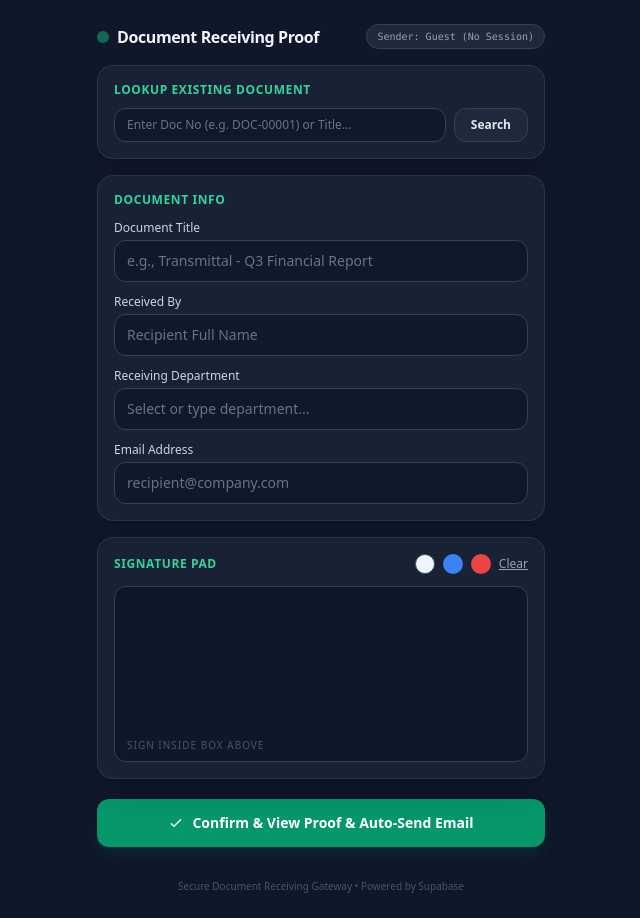
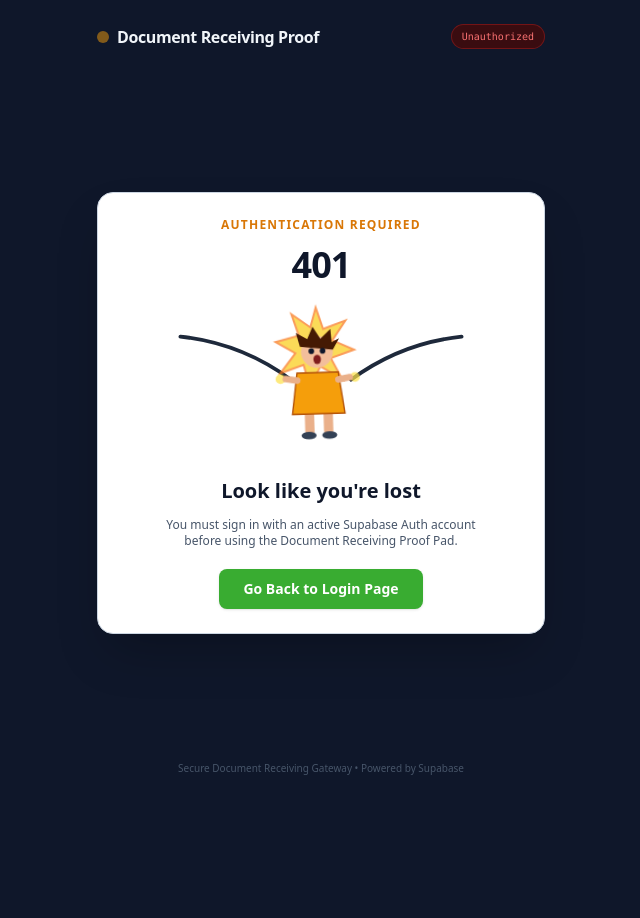
Before and after one commit to alfriephmc-lang/sigpad, a plain HTML site: page signpad.html in a window 1280 px wide. Shown: the whole page, without its empty margins (319-959 px from the left). After the commit the page ends 800 px from the top, so only its background shows below. Drawn offline with nearby package versions, Linux system fonts and the light colour scheme.

Commit message:
Update signpad.html

```diff
--- a/signpad.html
+++ b/signpad.html
@@ -24,6 +24,31 @@
     canvas {
       touch-action: none;
     }
+
+    /* Caveman electric shock animation */
+    @keyframes cavemanShock {
+      0%, 100% { transform: translate(0, 0) rotate(0deg); }
+      15% { transform: translate(-4px, -2px) rotate(-2deg); }
+      30% { transform: translate(4px, 2px) rotate(2deg); }
+      45% { transform: translate(-5px, 1px) rotate(-2.5deg); }
+      60% { transform: translate(4px, -2px) rotate(1.5deg); }
+      75% { transform: translate(-2px, 2px) rotate(-1deg); }
+    }
+
+    @keyframes sparkPulse {
+      0%, 100% { opacity: 0.25; transform: scale(0.92); }
+      50% { opacity: 1; transform: scale(1.12); }
+    }
+
+    .shock-shake {
+      animation: cavemanShock 0.45s ease-in-out infinite;
+      transform-origin: center;
+    }
+
+    .spark-burst {
+      animation: sparkPulse 0.35s ease-in-out infinite;
+      transform-origin: center;
+    }
   </style>
 </head>
 <body class="min-h-screen flex flex-col justify-between p-3 sm:p-6">
@@ -31,16 +56,72 @@
   <!-- Header -->
   <header class="w-full max-w-md mx-auto mb-4 flex items-center justify-between">
     <div class="flex items-center space-x-2">
-      <div class="w-3 h-3 bg-emerald-500 rounded-full animate-pulse"></div>
+      <div id="headerDot" class="w-3 h-3 bg-slate-600 rounded-full"></div>
       <h1 class="text-base font-bold tracking-tight text-slate-100">Document Receiving Proof</h1>
     </div>
     <div class="flex items-center space-x-2">
       <span id="authSenderBadge" class="text-[10px] px-2.5 py-1 rounded-full bg-slate-800 text-slate-400 border border-slate-700 font-mono">Checking user...</span>
+      <a id="backGatewayBtn" href="index.html" class="hidden text-xs text-slate-400 hover:text-emerald-400 underline">Gateway</a>
     </div>
   </header>
 
-  <!-- Main Container -->
-  <main class="w-full max-w-md mx-auto space-y-4 mb-8">
+  <!-- ================= UNAUTHORIZED CAVEMAN SHOCK GUARD ================= -->
+  <section id="authGuardView" class="w-full max-w-md mx-auto my-auto hidden">
+    <div class="bg-white text-slate-900 rounded-2xl overflow-hidden shadow-2xl border border-slate-300">
+      <div class="p-6 text-center space-y-3">
+        <p class="text-xs font-bold uppercase tracking-widest text-amber-600">Authentication Required</p>
+        <h2 class="text-4xl font-black tracking-tight text-slate-900">401</h2>
+
+        <!-- Caveman Holding Two Cables + Electric Shock Animation -->
+        <div class="w-full max-w-[300px] mx-auto py-1">
+          <svg viewBox="0 0 320 170" class="w-full h-auto overflow-visible" xmlns="http://www.w3.org/2000/svg">
+            <path d="M10 38 Q75 45 128 84" stroke="#1e293b" stroke-width="4" fill="none" stroke-linecap="round" />
+            <path d="M310 38 Q245 45 192 84" stroke="#1e293b" stroke-width="4" fill="none" stroke-linecap="round" />
+
+            <g class="shock-shake">
+              <g class="spark-burst">
+                <polygon points="160,12 167,34 190,26 176,46 198,56 174,64 185,86 163,72 152,94 146,70 122,78 138,58 118,46 142,40 135,18 154,32"
+                  fill="#facc15" stroke="#f97316" stroke-width="2" />
+                <circle cx="122" cy="84" r="5" fill="#fde047" />
+                <circle cx="198" cy="84" r="5" fill="#fde047" />
+              </g>
+
+              <rect x="145" y="118" width="10" height="26" rx="4" fill="#eab08a" />
+              <rect x="165" y="118" width="10" height="26" rx="4" fill="#eab08a" />
+              <ellipse cx="149" cy="145" rx="8" ry="4" fill="#334155" />
+              <ellipse cx="171" cy="145" rx="8" ry="4" fill="#334155" />
+
+              <path d="M138 78 L182 78 L188 122 L132 122 Z" fill="#f59e0b" stroke="#b45309" stroke-width="1.5" />
+
+              <path d="M138 86 L126 84" stroke="#eab08a" stroke-width="7" stroke-linecap="round" />
+              <path d="M182 86 L194 84" stroke="#eab08a" stroke-width="7" stroke-linecap="round" />
+
+              <circle cx="160" cy="56" r="17" fill="#f3be9b" />
+              <path d="M142 50 L138 35 L150 42 L156 29 L164 42 L175 32 L176 46 L184 42 L177 54 Z" fill="#451a03" />
+              <circle cx="154" cy="55" r="3" fill="#0f172a" />
+              <circle cx="166" cy="55" r="3" fill="#0f172a" />
+              <ellipse cx="160" cy="64" rx="4" ry="5" fill="#7f1d1d" />
+            </g>
+          </svg>
+        </div>
+
+        <h3 class="text-xl font-bold text-slate-900">Look like you're lost</h3>
+        <p class="text-xs text-slate-600 max-w-xs mx-auto">
+          You must sign in with an active Supabase Auth account before using the Document Receiving Proof Pad.
+        </p>
+
+        <div class="pt-2">
+          <a href="index.html"
+            class="inline-block px-6 py-2.5 rounded-lg bg-[#39ac31] hover:bg-[#2f9228] active:scale-[0.98] text-white text-sm font-semibold shadow transition">
+            Go Back to Login Page
+          </a>
+        </div>
+      </div>
+    </div>
+  </section>
+
+  <!-- ================= PROTECTED MAIN CONTAINER ================= -->
+  <main id="protectedMain" class="w-full max-w-md mx-auto space-y-4 mb-8 hidden">
 
     <!-- Lookup Existing Document Card -->
     <div class="glass-card rounded-2xl p-4 shadow-xl space-y-2.5">
@@ -59,31 +140,25 @@
     <div class="glass-card rounded-2xl p-4 shadow-xl space-y-3">
       <h2 class="text-xs font-semibold tracking-wider text-emerald-400 uppercase">Document Info</h2>
 
-      <!-- Document Title -->
       <div>
         <label class="block text-xs font-medium text-slate-300 mb-1">Document Title</label>
         <input type="text" id="docTitle" placeholder="e.g., Transmittal - Q3 Financial Report"
           class="w-full px-3 py-2.5 bg-slate-900/80 border border-slate-700 rounded-xl text-sm text-slate-100 placeholder-slate-500 focus:outline-none focus:border-emerald-500 transition-colors">
       </div>
 
-      <!-- Received By -->
       <div>
         <label class="block text-xs font-medium text-slate-300 mb-1">Received By</label>
         <input type="text" id="receivedBy" placeholder="Recipient Full Name"
           class="w-full px-3 py-2.5 bg-slate-900/80 border border-slate-700 rounded-xl text-sm text-slate-100 placeholder-slate-500 focus:outline-none focus:border-emerald-500 transition-colors">
       </div>
 
-      <!-- Receiving Department (Smart Dropdown) -->
       <div>
         <label class="block text-xs font-medium text-slate-300 mb-1">Receiving Department</label>
         <input list="deptList" id="receivingDept" placeholder="Select or type department..."
           class="w-full px-3 py-2.5 bg-slate-900/80 border border-slate-700 rounded-xl text-sm text-slate-100 placeholder-slate-500 focus:outline-none focus:border-emerald-500 transition-colors">
-        <datalist id="deptList">
-          <!-- Populated dynamically -->
-        </datalist>
+        <datalist id="deptList"></datalist>
       </div>
 
-      <!-- Recipient Email Address -->
       <div>
         <label class="block text-xs font-medium text-slate-300 mb-1">Email Address</label>
         <input type="email" id="recipientEmail" placeholder="recipient@company.com"
@@ -96,7 +171,6 @@
       <div class="flex items-center justify-between">
         <h2 class="text-xs font-semibold tracking-wider text-emerald-400 uppercase">Signature Pad</h2>
         <div class="flex items-center space-x-2">
-          <!-- Color Pickers -->
           <button onclick="setPenColor('#f8fafc')" class="w-5 h-5 rounded-full bg-slate-100 border border-slate-600 focus:outline-none" title="White"></button>
           <button onclick="setPenColor('#3b82f6')" class="w-5 h-5 rounded-full bg-blue-500 focus:outline-none" title="Blue"></button>
           <button onclick="setPenColor('#ef4444')" class="w-5 h-5 rounded-full bg-red-500 focus:outline-none" title="Red"></button>
@@ -104,7 +178,6 @@
         </div>
       </div>
 
-      <!-- Canvas Wrapper -->
       <div class="relative w-full h-44 bg-slate-900/90 border border-slate-700 rounded-xl overflow-hidden shadow-inner">
         <canvas id="sigCanvas" class="w-full h-full cursor-crosshair block"></canvas>
         <div class="absolute bottom-2 left-3 pointer-events-none text-[10px] text-slate-600 tracking-widest uppercase select-none">
@@ -164,7 +237,6 @@
         </div>
       </div>
 
-      <!-- Captured Signature Preview -->
       <div class="space-y-1">
         <span class="text-[10px] uppercase font-semibold text-slate-500">Authorized Signature</span>
         <div class="bg-slate-900 border border-slate-700 rounded-xl p-2 flex items-center justify-center h-20">
@@ -195,27 +267,67 @@
     const SUPABASE_ANON_KEY = "sb_publishable_-b5NQcuBhQk57Y-tXzDe_A_HR3Im8CH";
     const supabaseClient = window.supabase.createClient(SUPABASE_URL, SUPABASE_ANON_KEY);
 
-    let loggedInUserEmail = "system@company.com";
+    let loggedInUserEmail = null;
     let currentActiveDocNo = null;
+    let isAuthorized = false;
 
-    // Fetch authenticated user session on load
+    function showAuthGuard() {
+      isAuthorized = false;
+      loggedInUserEmail = null;
+      document.getElementById('protectedMain').classList.add('hidden');
+      document.getElementById('authGuardView').classList.remove('hidden');
+      document.getElementById('backGatewayBtn').classList.add('hidden');
+      document.getElementById('headerDot').className = 'w-3 h-3 bg-amber-500 rounded-full animate-pulse';
+      document.getElementById('authSenderBadge').innerText = 'Unauthorized';
+      document.getElementById('authSenderBadge').className = 'text-[10px] px-2.5 py-1 rounded-full bg-red-950/80 text-red-400 border border-red-800/60 font-mono';
+    }
+
+    function showProtectedPad(email) {
+      isAuthorized = true;
+      loggedInUserEmail = email;
+      document.getElementById('authGuardView').classList.add('hidden');
+      document.getElementById('protectedMain').classList.remove('hidden');
+      document.getElementById('backGatewayBtn').classList.remove('hidden');
+      document.getElementById('headerDot').className = 'w-3 h-3 bg-emerald-500 rounded-full animate-pulse';
+      document.getElementById('authSenderBadge').innerText = `Sender: ${email}`;
+      document.getElementById('authSenderBadge').className = 'text-[10px] px-2.5 py-1 rounded-full bg-emerald-950 text-emerald-400 border border-emerald-800/50 font-mono';
+      resizeCanvas();
+    }
+
+    async function enforceSession() {
+      try {
+        const { data: { session }, error } = await supabaseClient.auth.getSession();
+        if (error || !session || !session.user || !session.user.email) {
+          showAuthGuard();
+          return null;
+        }
+        showProtectedPad(session.user.email);
+        return session.user;
+      } catch (err) {
+        console.warn('Session check error:', err);
+        showAuthGuard();
+        return null;
+      }
+    }
+
     window.addEventListener('DOMContentLoaded', async () => {
       loadDepartments();
-      try {
-        const { data: { session } } = await supabaseClient.auth.getSession();
-        if (session && session.user && session.user.email) {
-          loggedInUserEmail = session.user.email;
-          document.getElementById('authSenderBadge').innerText = `Sender: ${loggedInUserEmail}`;
-        } else {
-          document.getElementById('authSenderBadge').innerText = `Sender: Guest (No Session)`;
-        }
-      } catch (err) {
-        console.warn('Session check warning:', err);
+      await enforceSession();
+    });
+
+    supabaseClient.auth.onAuthStateChange((_event, session) => {
+      if (session && session.user && session.user.email) {
+        showProtectedPad(session.user.email);
+      } else {
+        showAuthGuard();
       }
     });
 
     // Lookup Document function by doc_no or doc_title
     async function lookupDocument() {
+      const user = await enforceSession();
+      if (!user || !isAuthorized) return;
+
       const query = document.getElementById('searchQuery').value.trim();
       const resultDiv = document.getElementById('lookupResult');
       if (!query) {
@@ -299,8 +411,10 @@
 
     function resizeCanvas() {
       const rect = canvas.getBoundingClientRect();
+      if (!rect.width || !rect.height) return;
       canvas.width = rect.width * window.devicePixelRatio;
       canvas.height = rect.height * window.devicePixelRatio;
+      ctx.setTransform(1, 0, 0, 1, 0, 0);
       ctx.scale(window.devicePixelRatio, window.devicePixelRatio);
       ctx.strokeStyle = penColor;
       ctx.lineWidth = 2.5;
@@ -309,7 +423,6 @@
     }
 
     window.addEventListener('resize', resizeCanvas);
-    window.addEventListener('load', resizeCanvas);
 
     function setPenColor(color) {
       penColor = color;
@@ -342,6 +455,7 @@
     }
 
     function startDraw(e) {
+      if (!isAuthorized) return;
       e.preventDefault();
       isDrawing = true;
       const pos = getEventPos(e);
@@ -350,7 +464,7 @@
     }
 
     function draw(e) {
-      if (!isDrawing) return;
+      if (!isDrawing || !isAuthorized) return;
       e.preventDefault();
       const pos = getEventPos(e);
 
@@ -403,6 +517,9 @@
 
     // Confirm & View Proof + Webhook Workflow
     async function confirmAndViewProof() {
+      const user = await enforceSession();
+      if (!user || !isAuthorized) return;
+
       const docTitle = document.getElementById('docTitle').value.trim();
       const receivedBy = document.getElementById('receivedBy').value.trim();
       const receivingDept = document.getElementById('receivingDept').value.trim();
@@ -475,7 +592,6 @@
           senderEmail: loggedInUserEmail
         };
 
-        // Send payload to your active working Make.com Webhook URL
         const makeWebhookUrl = "https://hook.eu1.make.com/rd52qv7psb7s3pl5mh3itf85d2o658fm";
 
         await fetch(makeWebhookUrl, {
```
